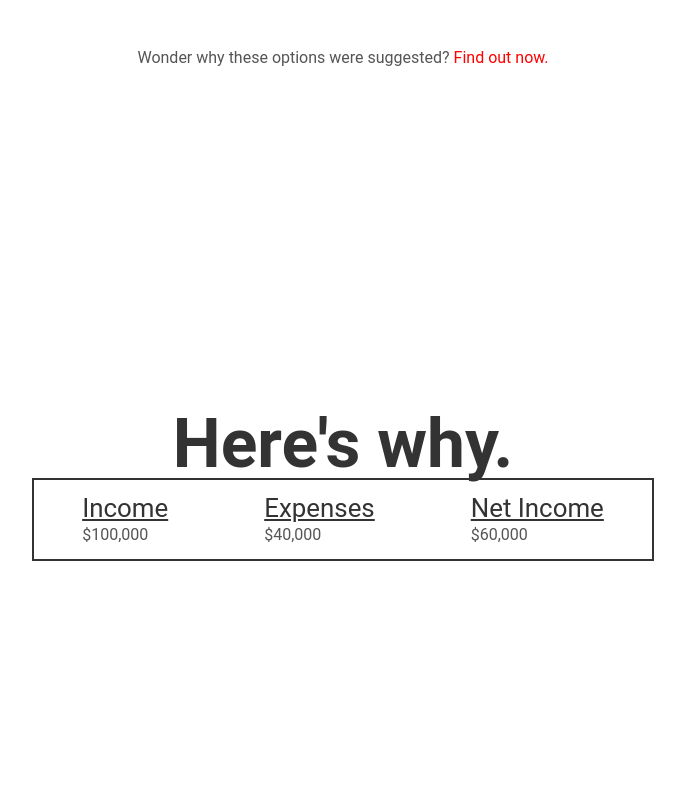
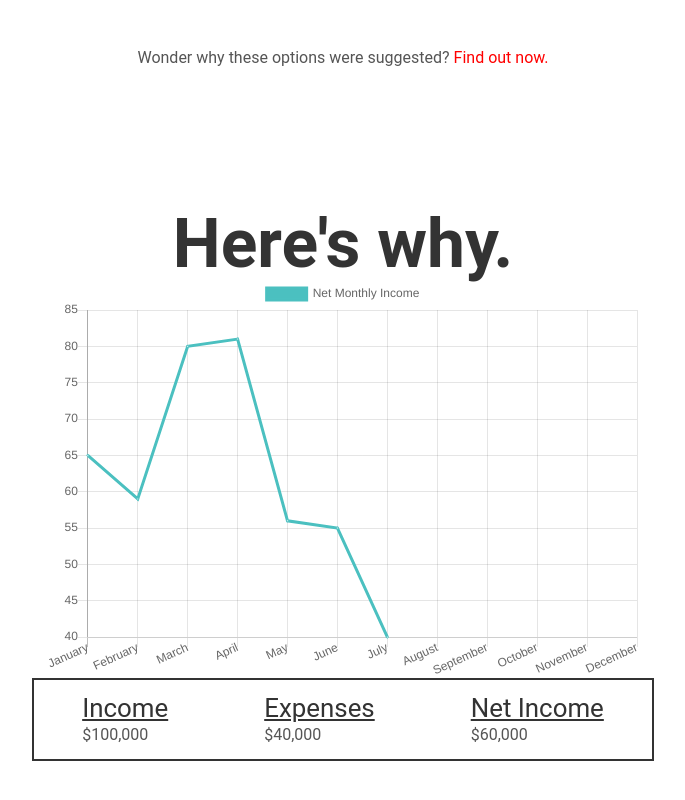
Before and after one commit to timotius02/mortgage-freeman, a plain HTML site: page pages/suggestions.html in a window 1280 px wide. Shown: the part 714-1514 px from the top of the page, without its empty margins (297-982 px from the left). Drawn offline with nearby package versions, Linux system fonts and the light colour scheme.

Commit message:
added line chart

```diff
--- a/pages/suggestions.html
+++ b/pages/suggestions.html
@@ -23,6 +23,10 @@
   </section>
   <section id="charts">
     <h2>Here's why.</h2>
+    <div id="lineChartArea">
+          <canvas id="lineChart" width="600" height="400"></canvas>
+    </div>
+
     <div class="chart-three">
       <div class="chart-three__income">
         <h4>Income</h4>
@@ -42,6 +46,7 @@
 
   <script src="../scripts/jquery.min.js"></script>
   <script src="../scripts/d3.min.js"></script>
+  <script src="//cdnjs.cloudflare.com/ajax/libs/Chart.js/2.2.1/Chart.bundle.min.js"></script>
   <script src="../scripts/main.js"></script>
   <script src="../scripts/charts.js"></script>
 </body>
--- a/scripts/charts.js
+++ b/scripts/charts.js
@@ -1 +1,39 @@
 // line chart
+
+
+var ctx = $("#lineChart");
+var data = {
+    labels: ["January", "February", "March", "April", "May", "June", "July", "August", "September", "October", "November", "December"],
+    datasets: [
+        {
+            label: "Net Monthly Income",
+            fill: false,
+            lineTension: 0,
+            backgroundColor: "rgba(75,192,192,0.4)",
+            borderColor: "rgba(75,192,192,1)",
+            borderCapStyle: 'butt',
+            borderDash: [],
+            borderDashOffset: 0.0,
+            borderJoinStyle: 'miter',
+            pointBorderColor: "rgba(75,192,192,1)",
+            pointBackgroundColor: "#fff",
+            pointBorderWidth: 1,
+            pointHoverRadius: 5,
+            pointHoverBackgroundColor: "rgba(75,192,192,1)",
+            pointHoverBorderColor: "rgba(220,220,220,1)",
+            pointHoverBorderWidth: 2,
+            pointRadius: 1,
+            pointHitRadius: 10,
+            data: [65, 59, 80, 81, 56, 55, 40],
+            spanGaps: false,
+        }
+    ]
+};
+
+var myChart = new Chart(ctx, {
+    type: 'line',
+    data: data,
+    options: {
+
+    }
+});
```
